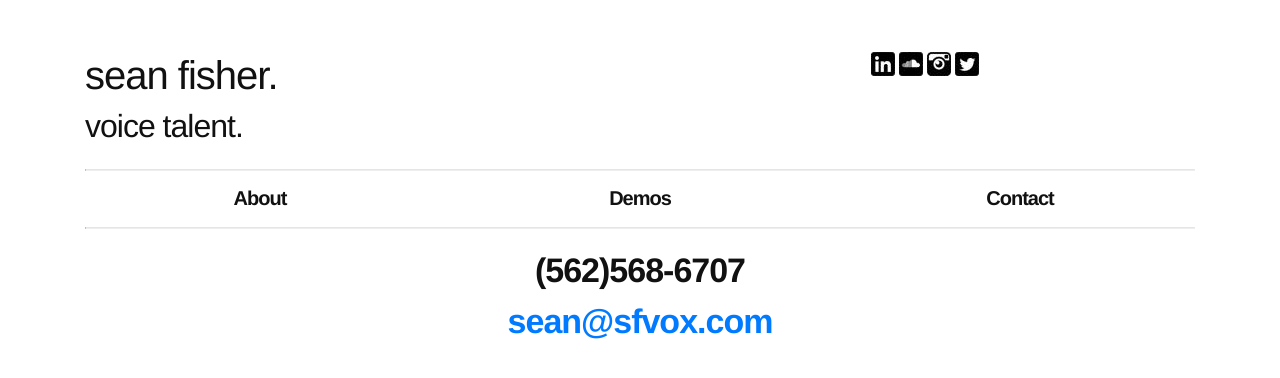
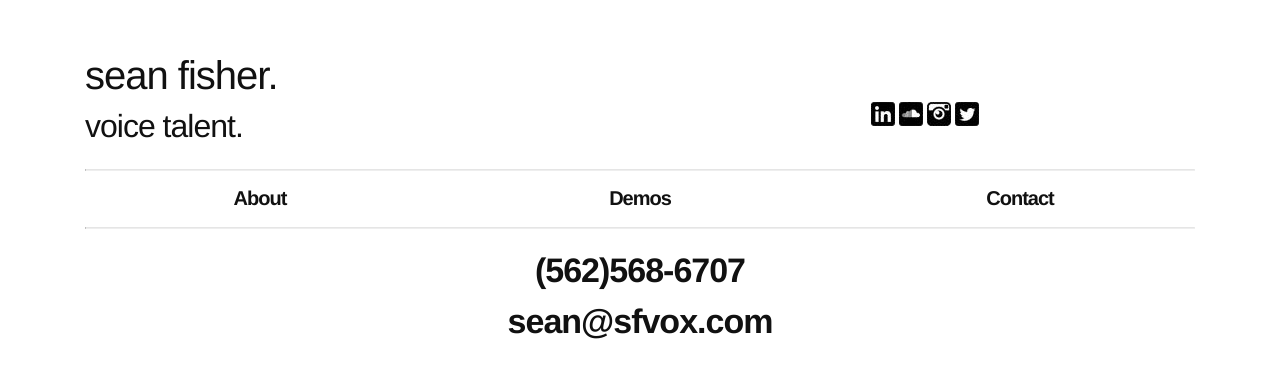
Before and after one commit to pheadlessg/vox, a React (Create React App) app: page /contact in a window 1280 px wide. Shown: the top 378 px of the page. Built offline with nearby package versions, Linux system fonts and the light colour scheme.

Commit message:
added 404 page, changes SM links, reformatted some stuff

```diff
--- a/src/App.js
+++ b/src/App.js
@@ -6,6 +6,7 @@ import Demos from './components/Demos';
 import Contact from './components/Contact';
 import Home from './components/Home';
 import Header from './components/Header';
+import Error from './components/Error';
 
 class App extends Component {
   render() {
@@ -16,7 +17,8 @@ class App extends Component {
           <Home path="/" />
           <About path="/about/" />
           <Demos path="/demos/" />
-          <Contact path="contact" />
+          <Contact path="/contact/" />
+          <Error path="*" />
         </Router>
       </div>
     );
--- a/src/components/Contact.jsx
+++ b/src/components/Contact.jsx
@@ -3,9 +3,15 @@ import React from 'react';
 const Contact = () => {
   return (
     <div>
-      <div className="pageheader">(562)568-6707</div>
-      <div className="pageheader">
-        <a href="mailto:sean@sfvox.com">sean@sfvox.com</a>
+      <div>
+        <a className="pageheader" href="tel:562-568-6707">
+          (562)568-6707
+        </a>
+      </div>
+      <div>
+        <a className="pageheader" href="mailto:sean@sfvox.com">
+          sean@sfvox.com
+        </a>
       </div>
     </div>
   );
--- /dev/null
+++ b/src/components/Error.jsx
@@ -0,0 +1,17 @@
+import React from 'react';
+import { Link } from '@reach/router';
+
+const Error = () => {
+  return (
+    <div>
+      <div className="pageheader">There's nothing Here, sorry.</div>;
+      <div>
+        <Link className="pageheader" to="/">
+          Go Home.
+        </Link>
+      </div>
+    </div>
+  );
+};
+
+export default Error;
--- a/src/components/Header.jsx
+++ b/src/components/Header.jsx
@@ -23,22 +23,19 @@ const Header = () => {
                 className="smlink"
                 href="https://www.linkedin.com/in/seankristianfisher/"
               >
-                <img src={linkedin} alt="linkedin" />
+                <img src={linkedin} alt="LinkedIn" />
               </a>
               <a
                 className="smlink"
                 href="https://soundcloud.com/sean-fisher-382995445"
               >
-                <img src={soundcloud} alt="soundcloud" />
+                <img src={soundcloud} alt="SoundCloud" />
               </a>
-              <a
-                className="smlink"
-                href="https://www.instagram.com/pheadlessg/"
-              >
-                <img src={instagram} alt="instagram" />
+              <a className="smlink" href="https://www.instagram.com/sfvox/">
+                <img src={instagram} alt="Instagram" />
               </a>
-              <a className="smlink" href="https://twitter.com/pheadlessg">
-                <img src={twitter} alt="twitter" />
+              <a className="smlink" href="https://twitter.com/seankfisher">
+                <img src={twitter} alt="Twitter" />
               </a>
             </div>
           </Col>
--- a/src/css/App.css
+++ b/src/css/App.css
@@ -17,7 +17,6 @@
   font-size: 34px;
   font-weight: bold;
   letter-spacing: -1px;
-  /* line-height: 1;  */
   text-align: left;
   padding-left: 30px;
 }
@@ -33,7 +32,6 @@
   font-size: 34px;
   font-weight: bold;
   letter-spacing: -1px;
-  /* line-height: 1; */
   text-align: center;
 }
 
@@ -180,7 +178,7 @@
 }
 
 .smlinks {
-  padding-top: 50px;
+  padding-top: 100px;
 }
 
 .smlink {
```
